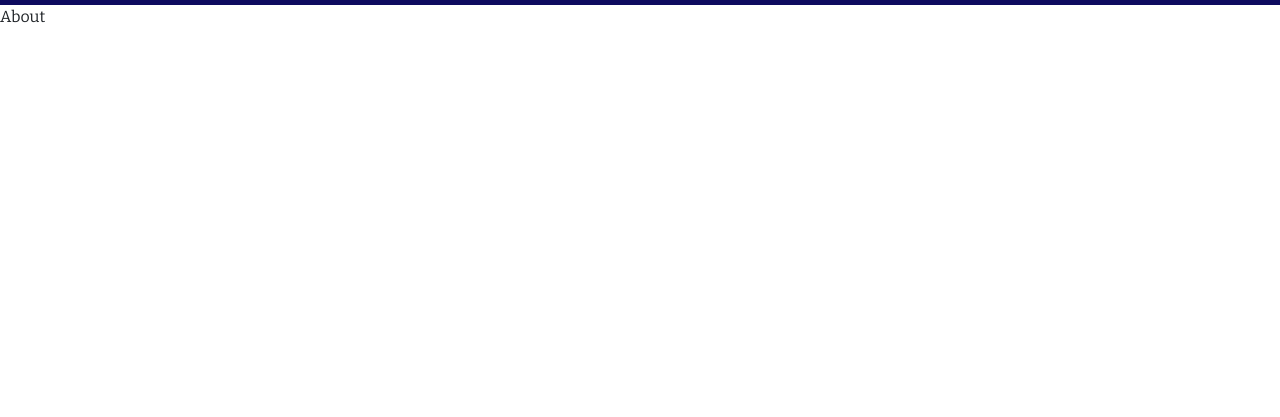
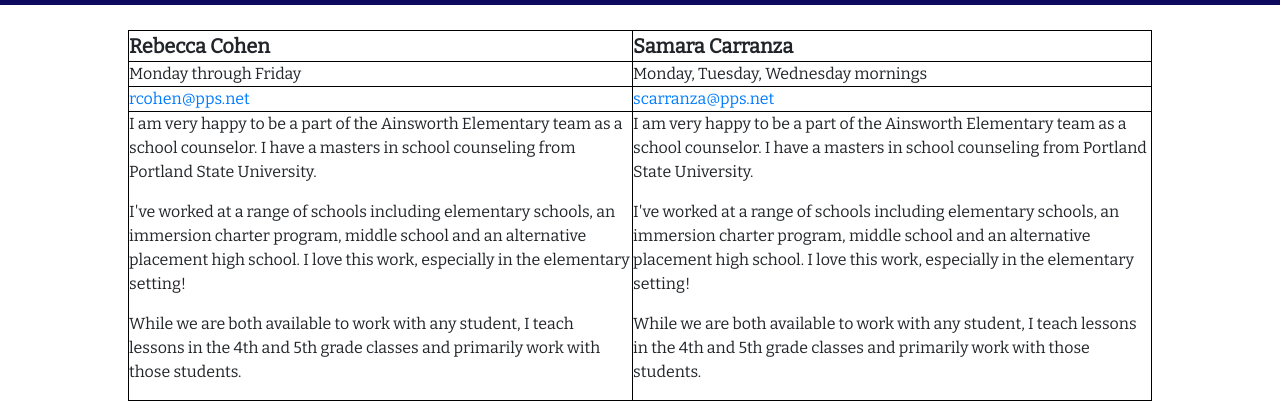
Before and after one commit to ainsworthcounselors/homepage, a plain HTML site: page about.html in a window 1280 px wide. Shown: the part 87-504 px from the top of the page. Drawn offline with nearby package versions, Linux system fonts and the light colour scheme.

Commit message:
updated content styling for About Us Contact page - WIP

```diff
--- a/about.html
+++ b/about.html
@@ -26,12 +26,52 @@
                     <li class="nav-item"><a class="nav-link text-white" href="./resources.html">Resources</a></li>
                     <li class="nav-item"><a class="nav-link text-white" href="./studentcouncil.html">Student Council</a></li>
                     <li class="nav-item"><a class="nav-link text-white" href="./contact.html">Contact</a></li>
-                    <li class="nav-item"> <a href="https://www.pps.net" target=”_blank”><img src="PPSLogo.png" alt="PPS" class="logo"></a></li>
+                    <li class="nav-item"> <a href="https://www.pps.net" target=”_blank”><img src="PPSLogo.png" alt="PPS"
+                                class="logo"></a></li>
                 </ul>
             </div>
         </nav>
     </header>
-    <main>About</main>
+    <main class="about-main">
+        <table class="about-table">
+            <tr>
+                <th class="about-table-name">Rebecca Cohen</th>
+                <th class="about-table-name">Samara Carranza</th>
+            </tr>
+            <tr>
+                <td>Monday through Friday</td>
+                <td>Monday, Tuesday, Wednesday mornings</td>
+            </tr>
+            <tr>
+                <td><a href="mailto:rcohen@pps.net">rcohen@pps.net</a></td>
+                <td><a href="mailto:scarranza@pps.net">scarranza@pps.net</a></td>
+            </tr>
+            <tr>
+                <td>
+                    <p>I am very happy to be a part of the Ainsworth Elementary team as a school counselor. I have a
+                        masters in school counseling from Portland State University.</p>
+
+                    <p>I've worked at a range of schools including elementary schools, an immersion charter program,
+                        middle school and an alternative placement high school. I love this work, especially in the
+                        elementary setting!</p>
+
+                    <p>While we are both available to work with any student, I teach lessons in the 4th and 5th grade
+                        classes and primarily work with those students.</p>
+                </td>
+                <td>
+                    <p>I am very happy to be a part of the Ainsworth Elementary team as a school counselor. I have a
+                        masters in school counseling from Portland State University.</p>
+
+                    <p>I've worked at a range of schools including elementary schools, an immersion charter program,
+                        middle school and an alternative placement high school. I love this work, especially in the
+                        elementary setting!</p>
+
+                    <p>While we are both available to work with any student, I teach lessons in the 4th and 5th grade
+                        classes and primarily work with those students.</p>
+                </td>
+            </tr>
+        </table>
+    </main>
 </body>
 
 </html>
--- a/main.css
+++ b/main.css
@@ -49,6 +49,25 @@
     display: flex;
     justify-content: center;
 }
+
+.about-table {
+    border-collapse: collapse;
+    width: 80vw;
+  }
+
+  table, td, th {
+    border: 1px solid black;
+  }
+
+  .about-main {
+      display: flex;
+      justify-content: center;
+      margin-top: 25px;
+  }
+
+  .about-table-name {
+      font-size: 20px;
+  }
 
 /*iPhone 5 */
 @media only screen
```
